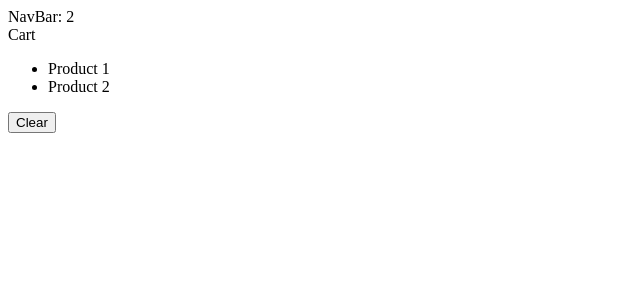
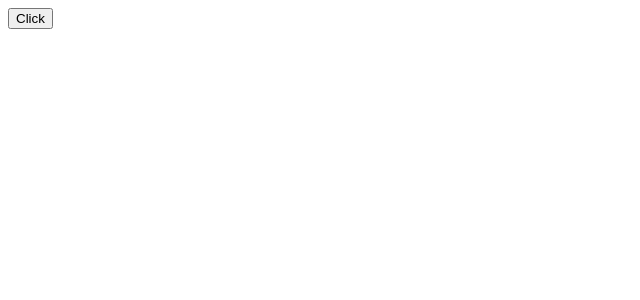
Before and after one commit to zephyr942/reacttutorial, a React app: page / in a window 1280 px wide. Shown: the top 300 px of the page, without its empty margins (0-640 px from the left). Built offline with nearby package versions, Linux system fonts and the light colour scheme; the HTML template or start-up script is replaced by a standard one.

Commit message:
3 -12 exercise 1

```diff
--- a/src/App.tsx
+++ b/src/App.tsx
@@ -10,16 +10,30 @@ import Cart from "./components/Cart";
 import NavBar from "./components/NavBar";
 
 function App() {
-  const [cartItems, setCartItem] = useState(["Product 1", "Product 2"]);
+  const [game, setGame] = useState({
+    id: 1,
+    player: {
+      name: "John",
+    },
+  });
 
-  function OnClear() {
-    setCartItem([]);
+  function handleClick() {
+    // setGame({ ...game, player: { ...game.player, name: "bob" } });
+
+    // immer way
+    setGame(
+      produce((draft) => {
+        const newPlayer = draft.player;
+        if (newPlayer) newPlayer.name = "Bob";
+      }),
+    );
+
+    console.log(game);
   }
 
   return (
     <>
-      <NavBar cartItemCount={cartItems.length} />
-      <Cart cartItems={cartItems} onClear={OnClear} />
+      <button onClick={handleClick}>Click</button>
     </>
   );
 }
```
